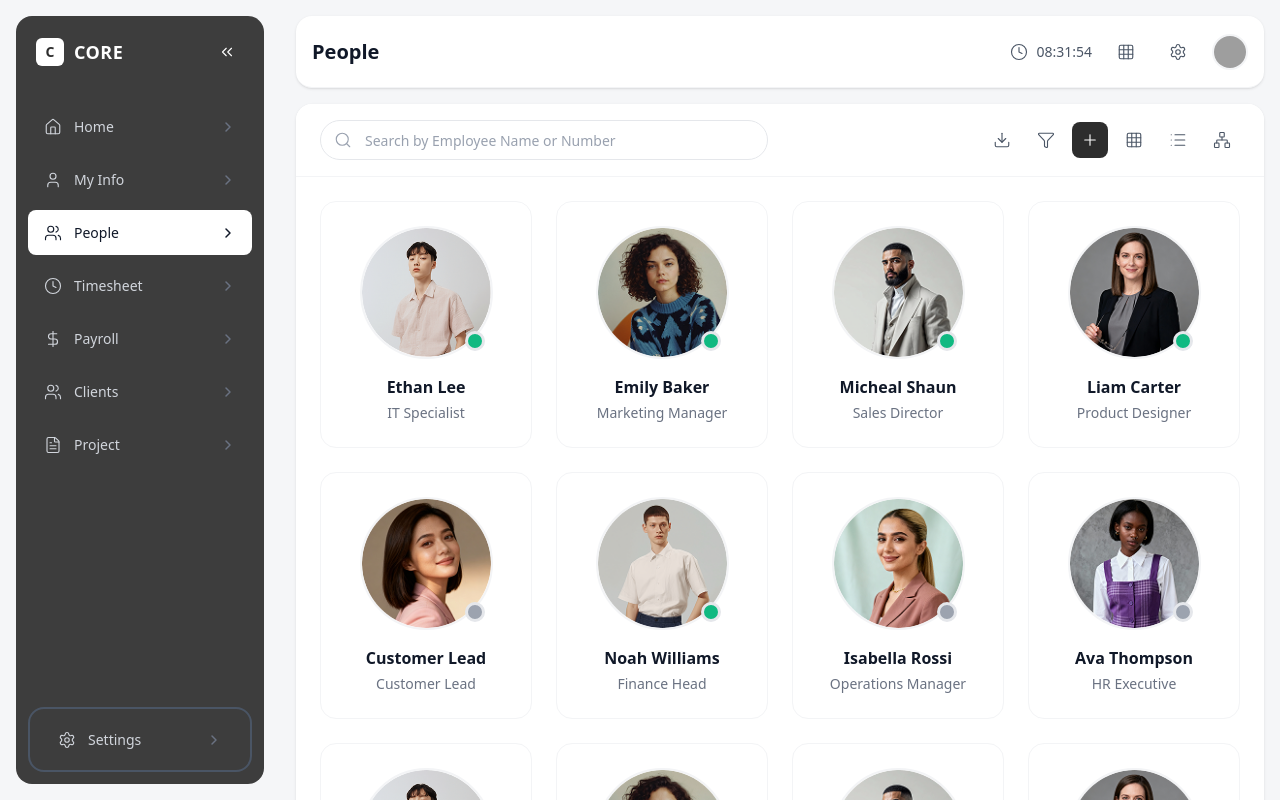
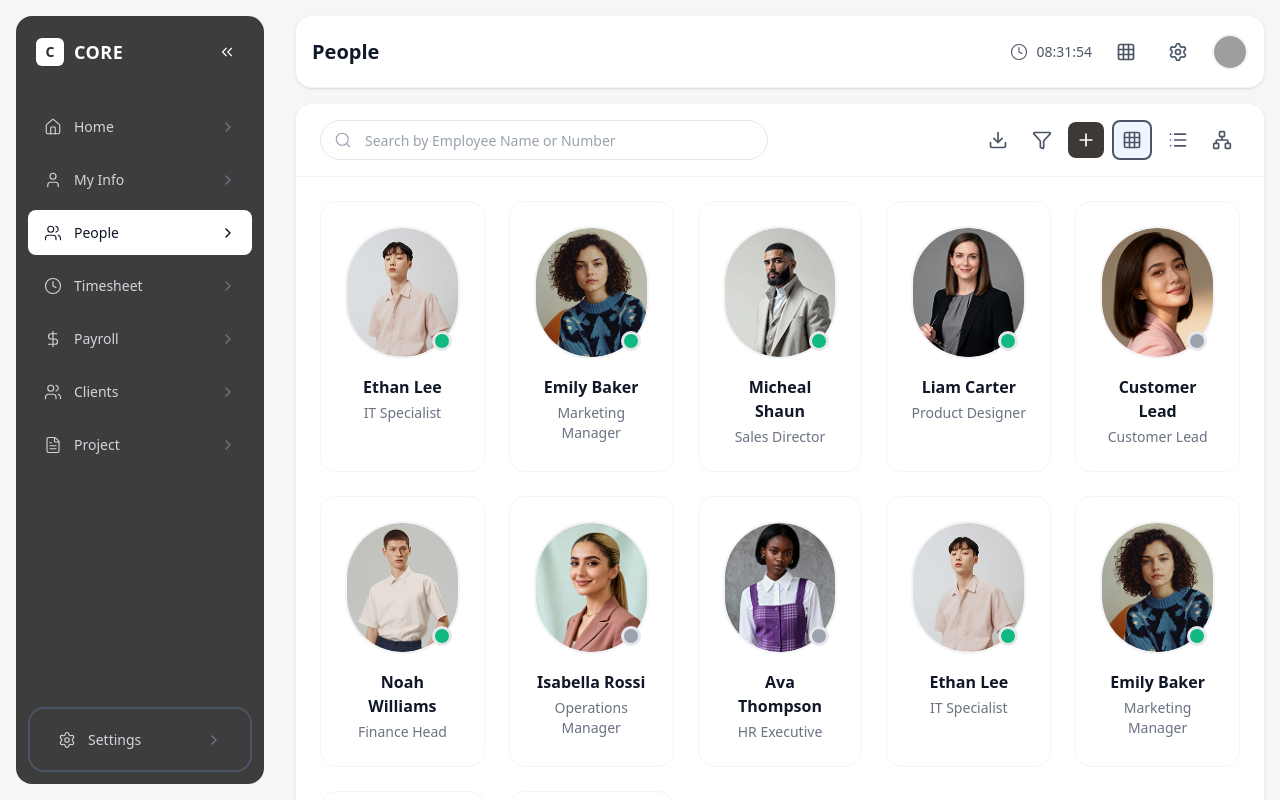
Before and after one commit to deepakkumar9470/React-Dashboard, a React (Vite) app: page / in a window 1280 px wide. Built offline with nearby package versions, Linux system fonts and the light colour scheme; grey boxes are pictures that could not be loaded.

Commit message:
added grid&list view, also organized components at one place in index file

```diff
--- a/src/App.jsx
+++ b/src/App.jsx
@@ -1,5 +1,5 @@
 import React from "react";
-import Dashboard from "./components/Dashboard ";
+import {Dashboard} from "./components/index";
 
 const App = () => {
   return (
--- a/src/components/Dashboard .jsx
+++ b/src/components/Dashboard .jsx
@@ -1,25 +1,62 @@
-import { useState } from "react";
-import {headerActions, menuItems, toolbarActions} from "../constants/menu-items";
+import { useState, useEffect } from "react";
+import { headerActions, menuItems } from "../constants/menu-items";
 import employees from "../constants/employees-data";
-import EmployeeCard from "./EmployeeCard";
-import Navbar from "./Navbar";
-import Logo from "./ui/Logo";
-import Sidebar from "./Sidebar/Sidebar";
-import Toolbar from "./Toolbar";
-import Pagination from "./Pagination";
-
+import { Download, Filter, Plus, Grid, List, Network } from "lucide-react";
+import {EmployeeCard,
+  EmployeeListItem,
+  LoadingShimmer,
+  Logo,
+  Navbar,
+  Pagination,
+  Sidebar,
+  Toolbar
+} from "../components/index";
 const Dashboard = () => {
-const [activeTab, setActiveTab] = useState('people');
-  const [searchQuery, setSearchQuery] = useState('');
+  const [activeTab, setActiveTab] = useState("people");
+  const [searchQuery, setSearchQuery] = useState("");
   const [currentPage, setCurrentPage] = useState(1);
   const [rowsPerPage, setRowsPerPage] = useState(100);
   const [sidebarCollapsed, setSidebarCollapsed] = useState(false);
+  const [viewMode, setViewMode] = useState("grid");
 
+  const toolbarActions = [
+    { icon: Download, onClick: () => console.log("Download") },
+    { icon: Filter, onClick: () => console.log("Filter") },
+    { icon: Plus, variant: "primary", onClick: () => console.log("Add") },
+    {
+      icon: Grid,
+      onClick: () => {
+        setViewMode("grid");
+      },
+      active: viewMode === "grid",
+    },
+    {
+      icon: List,
+      onClick: () => {
+        setViewMode("list");
+      },
+      active: viewMode === "list",
+    },
+    { icon: Network, onClick: () => console.log("Network") },
+  ];
 
-  const filteredEmployees = employees.filter(emp =>
+  const [isLoading, setIsLoading] = useState(true);
+  useEffect(() => {
+    const startLoading = async () => {
+      setIsLoading(true);
+      await new Promise((resolve) => setTimeout(resolve, 2000));
+      setIsLoading(false);
+    };
+
+    startLoading();
+  }, [searchQuery, currentPage]);
+
+  const filteredEmployees = employees.filter(
+    (emp) =>
       emp.name.toLowerCase().includes(searchQuery.toLowerCase()) ||
       emp.designation.toLowerCase().includes(searchQuery.toLowerCase())
   );
+
   return (
     <div className="flex h-screen bg-[#F5F6F8]">
       <Sidebar
@@ -28,7 +65,7 @@ const [activeTab, setActiveTab] = useState('people');
         menuItems={menuItems}
         activeTab={activeTab}
         onTabChange={setActiveTab}
-        logo={<Logo/>}
+        logo={<Logo />}
       />
 
       <main className="flex-1 overflow-auto">
@@ -49,12 +86,35 @@ const [activeTab, setActiveTab] = useState('people');
             actions={toolbarActions}
           />
 
-      <div className="p-6 grid grid-cols-1 sm:grid-cols-2 lg:grid-cols-3 xl:grid-cols-4 gap-6">
-        {filteredEmployees.map((emp) => (
-          <EmployeeCard key={emp.id} employee={emp} onClick={() => {}} />
+          {viewMode === "grid" ? (
+            <div className="p-6 grid grid-cols-1 sm:grid-cols-2 lg:grid-cols-3 xl:grid-cols-5 gap-6">
+              {isLoading
+                ? Array.from({ length: 8 }).map((_, idx) => (
+                    <LoadingShimmer key={idx} />
+                  ))
+                : filteredEmployees.map((emp) => (
+                    <EmployeeCard
+                      key={emp.id}
+                      employee={emp}
+                      onClick={() => {}}
+                    />
                   ))}
             </div>
-
+          ) : (
+            <div className="p-6 space-y-2">
+              {isLoading
+                ? Array.from({ length: 8 }).map((_, idx) => (
+                    <LoadingShimmer key={idx} variant="list" />
+                  ))
+                : filteredEmployees.map((emp) => (
+                    <EmployeeListItem
+                      key={emp.id}
+                      employee={emp}
+                      onClick={() => {}}
+                    />
+                  ))}
+            </div>
+          )}
           <div className="px-6 py-4">
             <Pagination
               currentPage={currentPage}
@@ -68,7 +128,6 @@ const [activeTab, setActiveTab] = useState('people');
         </div>
       </main>
     </div>
-
   );
 };
 
--- /dev/null
+++ b/src/components/EmployeeListItem.jsx
@@ -0,0 +1,27 @@
+import {Avatar} from "./index";
+const EmployeeListItem = ({ employee, onClick }) => {
+  return (
+    <div
+      onClick={onClick}
+      className="p-4 cursor-pointer border border-gray-100 rounded-lg bg-white hover:shadow-sm transition flex items-center gap-4"
+    >
+      <Avatar
+        src={employee.imageUrl}
+        alt={employee.name}
+        status={employee.status}
+        size="md"
+      />
+
+      <div className="flex-1 min-w-0">
+        <h3 className="text-sm font-semibold text-gray-900 truncate">
+          {employee.name}
+        </h3>
+        <p className="text-sm text-gray-500 truncate">
+          {employee.designation}
+        </p>
+      </div>
+    </div>
+  );
+};
+
+export default EmployeeListItem
--- a/src/components/Navbar.jsx
+++ b/src/components/Navbar.jsx
@@ -1,7 +1,6 @@
 import { useState, useEffect } from "react";
-import Button from "./ui/Button";
 import { Clock } from "lucide-react";
-import Avatar from "./ui/Avatar";
+import {Avatar,Button} from "./index";
 
 const Navbar = ({ title, actions, user }) => {
   const [currentTime, setCurrentTime] = useState(new Date());
--- a/src/components/Sidebar/Sidebar.jsx
+++ b/src/components/Sidebar/Sidebar.jsx
@@ -1,5 +1,5 @@
 import { ChevronsLeft, Menu } from "lucide-react";
-import SidebarItem from "./SidebarItem";
+import {SidebarItem} from "../index";
 const Sidebar = ({
   collapsed,
   onToggle,
--- a/src/components/Toolbar.jsx
+++ b/src/components/Toolbar.jsx
@@ -1,5 +1,4 @@
-import Button from "./ui/Button";
-import Searchbar from "./ui/Searchbar";
+import {Searchbar,Button} from "./index"
 const Toolbar = ({ searchValue, onSearchChange, actions }) => {
   return (
     <div className="px-6 py-4 border-b border-gray-100 bg-white">
@@ -17,6 +16,7 @@ const Toolbar = ({ searchValue, onSearchChange, actions }) => {
               variant={a.variant || "ghost"}
               icon={a.icon}
               onClick={a.onClick}
+              active={a.active}
             />
           ))}
         </div>
--- a/src/components/ui/Button.jsx
+++ b/src/components/ui/Button.jsx
@@ -1,23 +1,27 @@
-const Button = ({ variant = "ghost", icon: Icon, onClick, size = "md" }) => {
-   if(!Icon) return null;
-  const variants = {
-    ghost: "hover:bg-gray-100",
-    primary: "bg-[#2d2d2d] text-white hover:bg-[#1a1a1a]"
-  };
-
-  const sizes = {
-    md: "w-9 h-9"
+const Button = ({ variant = "ghost", icon: Icon, onClick, active }) => {
+  const handleClick = (e) => {
+    e.preventDefault();
+    e.stopPropagation();
+    if (onClick) {
+      onClick(e);
+    }
   };
 
   return (
     <button
-      onClick={onClick}
-      className={`${variants[variant]} ${sizes[size]} rounded-lg flex items-center justify-center transition-colors cursor-pointer`}
+      type="button"
+      onClick={handleClick}
+      className={`p-2 rounded-lg transition cursor-pointer ${
+        active
+          ? "bg-blue-50 text-gray-600 border-2 border-gray-600"
+          : variant === "primary"
+          ? "bg-[#3D3936] text-white"
+          : "hover:bg-gray-100 text-gray-600"
+      }`}
     >
-      <Icon size={18} strokeWidth={1.5} className={variant === "primary" ? "text-white" : "text-gray-600"} />
+      {Icon && <Icon size={20} />}
     </button>
   );
 };
 
-
 export default Button;
--- a/src/components/ui/Card.jsx
+++ /dev/null
@@ -1,13 +0,0 @@
-const Card = ({ children, className = "" }) => (
-  <div
-  className={`max-w-2xl w-[248px] h-[248px] bg-white
-
-  rounded-xl shadow-sm
-  hover:shadow-md transition-shadow
-  ${className} cursor-pointer`}
-  >
-    {children}
-  </div>
-);
-
-export default Card;
--- /dev/null
+++ b/src/components/ui/LoadingShimmer.jsx
@@ -0,0 +1,20 @@
+
+const LoadingShimmer = () => {
+  return (
+    <div className="bg-white rounded-xl p-6 shadow-sm border border-gray-100 animate-pulse">
+      <div className="flex items-start space-x-4">
+        <div className="w-16 h-16 bg-gray-200 rounded-full"></div>
+        <div className="flex-1 space-y-3">
+          <div className="h-4 bg-gray-200 rounded w-3/4"></div>
+          <div className="h-3 bg-gray-200 rounded w-1/2"></div>
+        </div>
+      </div>
+      <div className="mt-4 space-y-2">
+        <div className="h-3 bg-gray-200 rounded w-full"></div>
+        <div className="h-3 bg-gray-200 rounded w-5/6"></div>
+      </div>
+    </div>
+  );
+};
+
+export default LoadingShimmer;
--- a/src/constants/menu-items.js
+++ b/src/constants/menu-items.js
@@ -14,12 +14,3 @@ import { Home, User, Clock, DollarSign, Users, FileText, Settings, Download, Fil
     { icon: Grid, onClick: () => console.log('Grid view') },
     { icon: Settings, onClick: () => console.log('Settings') }
   ];
-
- export const toolbarActions = [
-    { icon: Download, onClick: () => console.log('Download') },
-    { icon: Filter, onClick: () => console.log('Filter') },
-    { icon: Plus, variant: 'primary', onClick: () => console.log('Add') },
-    { icon: Grid, onClick: () => console.log('Grid') },
-    { icon: List, onClick: () => console.log('List') },
-    { icon: Network, onClick: () => console.log('Network') }
-  ];
```
Also changed, not shown: src/components/EmployeeCard.jsx (+8 -3 lines), src/components/index.js (added, +15 -0 lines). Lines whose indentation alone changed are shown as unchanged.
